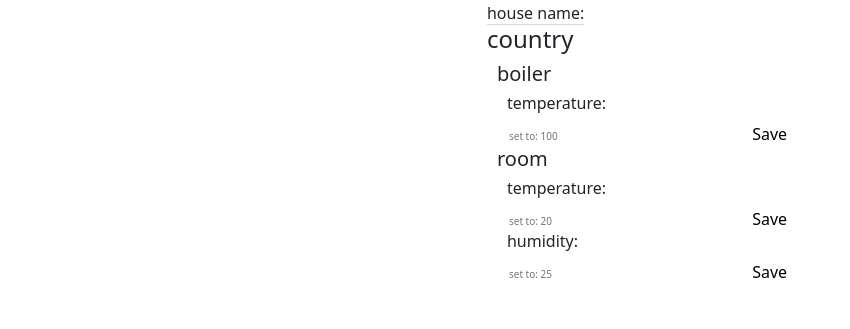
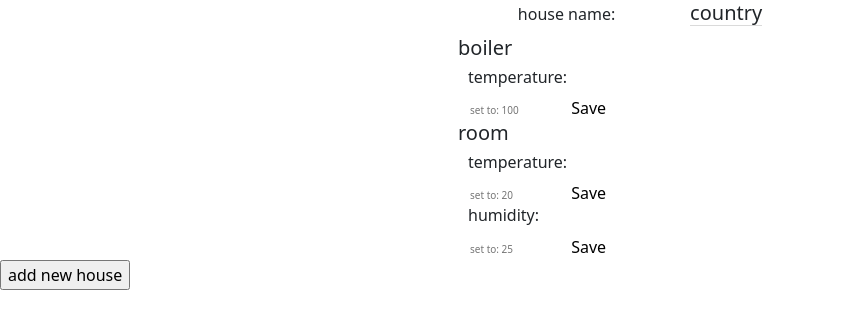
Before and after one commit to 1FaKe110/flask_app_dimas, a Flask app: page /user/Settings in a window 1280 px wide. Shown: the part 71-400 px from the top of the page, without its empty margins (0-850 px from the left). Run offline with Flask 2, Linux system fonts and the light colour scheme; a user stored in the database is signed in; data comes from the database, SQL or seed files in the repository; both versions use the stored data as it was after the commit.

Commit message:
api update * api generates stable data for structure if structure != boiler else randint(0, 100) settings update * add check 'if int number' in ui_values fields * add button 'add new house'     now you can add 1 house with unlimited structures (no insert to db yet)     api generates data based on user data in the database

```diff
--- a/app.py
+++ b/app.py
@@ -71,7 +71,7 @@ def registration():
 
     con = db_connection()
     cursor = con.cursor()
-    query = f"SELECT username FROM Users WHERE username = (?) ;"
+    query = f"SELECT username FROM Users WHERE username = (?);"
     cursor.execute(query, (data['username'],))
     db_reply = cursor.fetchone()
 
@@ -243,7 +243,7 @@ def gen_data():
 
     username = session['username']
 
-    query = f"SELECT house_name, structure_type, sensor_type FROM Houses " \
+    query = f"SELECT house_name, structure_type, sensor_type, sensor_ui_value  FROM Houses " \
             f"WHERE username=(?)"
 
     con = db_connection()
@@ -254,7 +254,6 @@ def gen_data():
     con.close()
 
     data = {}
-
     for row in db_reply:
 
         elements = [elem for elem in row]
@@ -262,17 +261,30 @@ def gen_data():
         root = elements[0]
         structure = elements[1]
         sensor = elements[2]
+        user_value = int(elements[3])
+        random_temp = rr(user_value - 2, user_value + 2)
 
         if root not in data:
-            data[root] = {structure: {sensor: rr(0, 100)}}
+            if structure == 'boiler':
+                data[root] = {structure: {sensor: rr(0, 100)}}
+                continue
+            data[root] = {structure: {sensor: random_temp}}
             continue
 
         if structure not in data[root]:
-            data[root][structure] = {sensor: rr(0, 100)}
+            if structure == 'boiler':
+                data[root] = {structure: {sensor: rr(0, 100)}}
+                continue
+
+            data[root][structure] = {sensor: random_temp}
             continue
 
         if sensor not in data[root][structure]:
-            data[root][structure][sensor] = rr(0, 100)
+            if structure == 'boiler':
+                data[root] = {structure: {sensor: rr(0, 100)}}
+                continue
+
+            data[root][structure][sensor] = random_temp
 
     return jsonify(data)
 
--- a/templates/Settings.html
+++ b/templates/Settings.html
@@ -19,14 +19,28 @@
 
 {% block settings %}
 <style>
-
 div.settings {
     display: flex;
     justify-content: space-around;
     align-items: center;
 }
-
-span.house-name {
+div.house {
+    width: 30%;
+}
+form {
+    width: fit-content;
+}
+div.house-name {
+    display: flex;
+    align-items: baseline;
+    justify-content: space-evenly;
+    align-content: flex-end;
+    flex-wrap: nowrap;
+    flex-direction: row;
+}
+.house-h5 {
+    margin-bottom: 10px;
+    margin-left: 5px;
     border-bottom: 1px solid #dadada;
 }
 div.structure, div.sensor {
@@ -60,7 +74,10 @@ input:focus, input:focus{
 
     {% for house in data %}
     <div class="house">
-        <span class="house-name">house name: <h4 class="house-h4">{{ house }}</h4></span>
+        <div class="house-name">
+            <span>house name: </span>
+            <h5 class="house-h5">{{ house }}</h5>
+        </div>
         {% for structure in data[house] %}
         <div class="structure">
             <h5 class="structure-h5">{{ structure }}</h5>
@@ -68,7 +85,7 @@ input:focus, input:focus{
             <div class="sensor">
                 <h6>{{ sensor }}:</h6>
                 <form method="post">
-                    <input class="user_input" type="text" name="{{house}}.{{structure}}.{{sensor}}" placeholder="set to: {{ data[house][structure][sensor] }}">
+                    <input class="user_input" type="number" min="0" max="100" step="1" name="{{house}}.{{structure}}.{{sensor}}" placeholder="set to: {{ data[house][structure][sensor] }}">
                     <button class="save" type="submit">Save</button>
                 </form>
             </div>
@@ -78,14 +95,118 @@ input:focus, input:focus{
     </div>
     {% endfor %}
 </div>
-<!--    // TODO  add check for only integers on input-->
+
+<input type="button" onclick="addNewHouse()" value="add new house">
+<div id="newHouse"></div>
+
+
+<script>
+function show_form() {
+    let l = document.getElementById('add_new_house_form').elements
+
+    let dict = {
+        'house_name': l[0].value,
+        'boiler-temperature': l[1].value
+    };
+
+    for (let i = 2; i < l.length - 2; i++) {
+        dict[l[i].id + i.toString()] = l[i].value;
+    }
+
+    console.log(dict)
+}
+
+function addNewHouse() {
+    var div = document.getElementById('newHouse');
+    function house_base() {
+        var form = document.createElement("form");
+        form.setAttribute("id", "add_new_house_form");
+        form.setAttribute("action", "show_form()");
+
+        var house_name = document.createElement('input');
+        house_name.setAttribute("placeholder", "house name");
+        house_name.setAttribute("id", "house_name");
+        form.appendChild(house_name);
+
+        var boiler_temperature = document.createElement('select');
+        boiler_temperature.setAttribute("placeholder", "boiler_temperature");
+        boiler_temperature.setAttribute("name", "boiler_temperature");
+        boiler_temperature.setAttribute("id", "boiler_temperature");
+
+
+        var boiler = document.createElement('option');
+        boiler.setAttribute("value", "0-100");
+        boiler.innerHTML = "boiler temperature default";
+
+        boiler_temperature.appendChild(boiler);
+        form.appendChild(boiler_temperature);
+
+        function addRow() {
+
+            var div = document.createElement('div');
+            div.setAttribute("id", "row");
+
+            var structure = document.createElement('input');
+            structure.setAttribute("placeholder", "structure");
+            structure.setAttribute("id", "new_structure");
+            div.appendChild(structure);
+
+            var sensor = document.createElement('select');
+            sensor.setAttribute("placeholder", "sensor");
+            sensor.setAttribute("id", "new_sensor");
+            // sensor.setAttribute("size", "2");
+
+            var temp_sensor = document.createElement('option');
+            temp_sensor.setAttribute("value", "temperature");
+            let text = "temperature";
+            temp_sensor.innerHTML = text;
+            sensor.appendChild(temp_sensor);
+
+            var humid_sensor = document.createElement('option');
+            humid_sensor.setAttribute("value", "humidity");
+            text = "humidity";
+            humid_sensor.innerHTML = text;
+            sensor.appendChild(humid_sensor);
+
+            div.appendChild(sensor);
+
+            var sensor_ui_value = document.createElement('input');
+            sensor_ui_value.setAttribute("placeholder", "sensor_ui_value");
+            sensor_ui_value.setAttribute("id", "sensor_ui_value");
+            div.appendChild(sensor_ui_value);
+
+            var elem = document.getElementById('add_new_house');
+            form.insertBefore(div, elem);
+        }
+        var add_row_bttn = document.createElement("input");
+        add_row_bttn.setAttribute("type", "button");
+        add_row_bttn.setAttribute("id", "add_new_house");
+        add_row_bttn.setAttribute("onclick", addRow());
+        add_row_bttn.setAttribute("value", "add structure");
+        add_row_bttn.onclick = function() {addRow();};
+        form.appendChild(add_row_bttn);
+
+        var s = document.createElement("input");
+<!--        s.setAttribute("type", "submit");-->
+        s.setAttribute("type", "button");
+        s.setAttribute("value", "Submit");
+        s.onclick = function() {show_form();};
+        form.appendChild(s);
+
+        document.getElementById('newHouse').appendChild(form);
+    }
+    house_base()
+}
+
+
+</script>
 
 <!--    // TODO  button 'rename' for each elem on page-->
-<!--    // TODO  button 'remove' for each elem on page-->
+<!--    // TODO  button 'add' for each elem on page-->
 
-<!--    // TODO  button 'add new house'-->
-<!--    // TODO  button 'add new structure to house'-->
-<!--    // TODO  button 'add new sensor to structure'-->
+<!--    // TODO  add check if new_structure count <= 2-->
+<!--    // TODO  beautify 'add new house' -->
+
 
 
 
```
Also changed, not shown: Users.sqlite.
